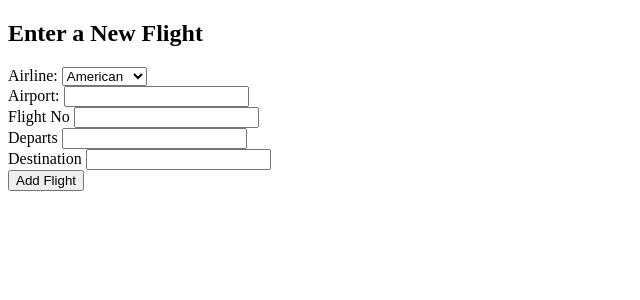
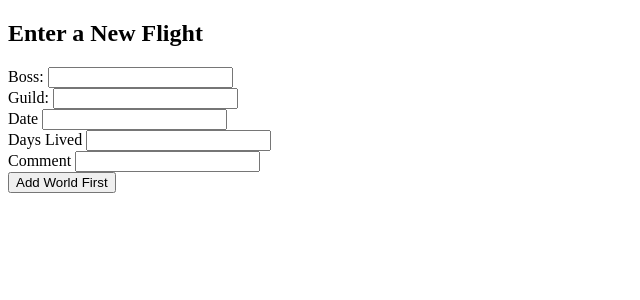
Before and after one commit to beepek/WoW-Hall-of-Fame, a Node project: template views/worldfirst/new.ejs in a window 1280 px wide. Shown: the top 300 px of the page, without its empty margins (0-640 px from the left). Run offline with Node 20 templates, Linux system fonts and the light colour scheme; the template is opened without the code that fills it, so the values that code supplies are empty.

Commit message:
working on rebuilding the app

```diff
--- a/routes/worldfirst.js
+++ b/routes/worldfirst.js
@@ -5,7 +5,7 @@ const isLoggedIn = require('../config/auth')
 /* GET users listing. */
 // /movies/new
 router.get('/', worldFirstController.index);
-router.get('/new', isLoggedIn, movieController.new);
+router.get('/new', isLoggedIn, worldFirstController.new);
 // /movies
 router.get('/:id', worldFirstController.show);
 router.post('/', isLoggedIn, worldFirstController.create);
--- a/views/worldfirst/new.ejs
+++ b/views/worldfirst/new.ejs
@@ -5,34 +5,28 @@
 	<meta charset="UTF-8">
 	<meta http-equiv="X-UA-Compatible" content="IE=edge">
 	<meta name="viewport" content="width=device-width, initial-scale=1.0">
-	<title>New Flight</title>
+	<title>New World First</title>
 </head>
 
 <body>
 	<h2>Enter a New Flight</h2>
 	<form action="/flights" method="POST">
-		<label>Airline:
-			<select name="airline">
-				<option value="American">American</option>
-				<option value="Southwest">Southwest</option>
-				<option value="United">United</option>
-				<option value="Spirit">Spirit</option>
-			  </select>
-
+		<label>Boss:
+            <input type="text" name="boss">
 		</label><br>
-		<label>Airport:
-			<input type="text" name="airport">
+		<label>Guild:
+			<input type="text" name="guild">
 		</label><br>
-		<label>Flight No
-			<input type="text" name="flightNo">
+		<label>Date
+			<input type="text" name="date">
 		</label><br>
-		<label>Departs
-			<input type="text" name="departs">
+		<label>Days Lived
+			<input type="text" name="days lived">
 		</label><br>
-		<label>Destination
-			<input type="text" name="destination">
+		<label>Comment
+			<input type="text" name="new comment">
 		</label><br>
-		<input type="submit" value="Add Flight">
+		<input type="submit" value="Add World First">
 	</form>
 </body>
 
```
Also changed, not shown: routes/index.js (+5 -32 lines), views/worldfirst/index.ejs (+40 -11 lines), views/worldfirst/show.ejs (+35 -20 lines).
